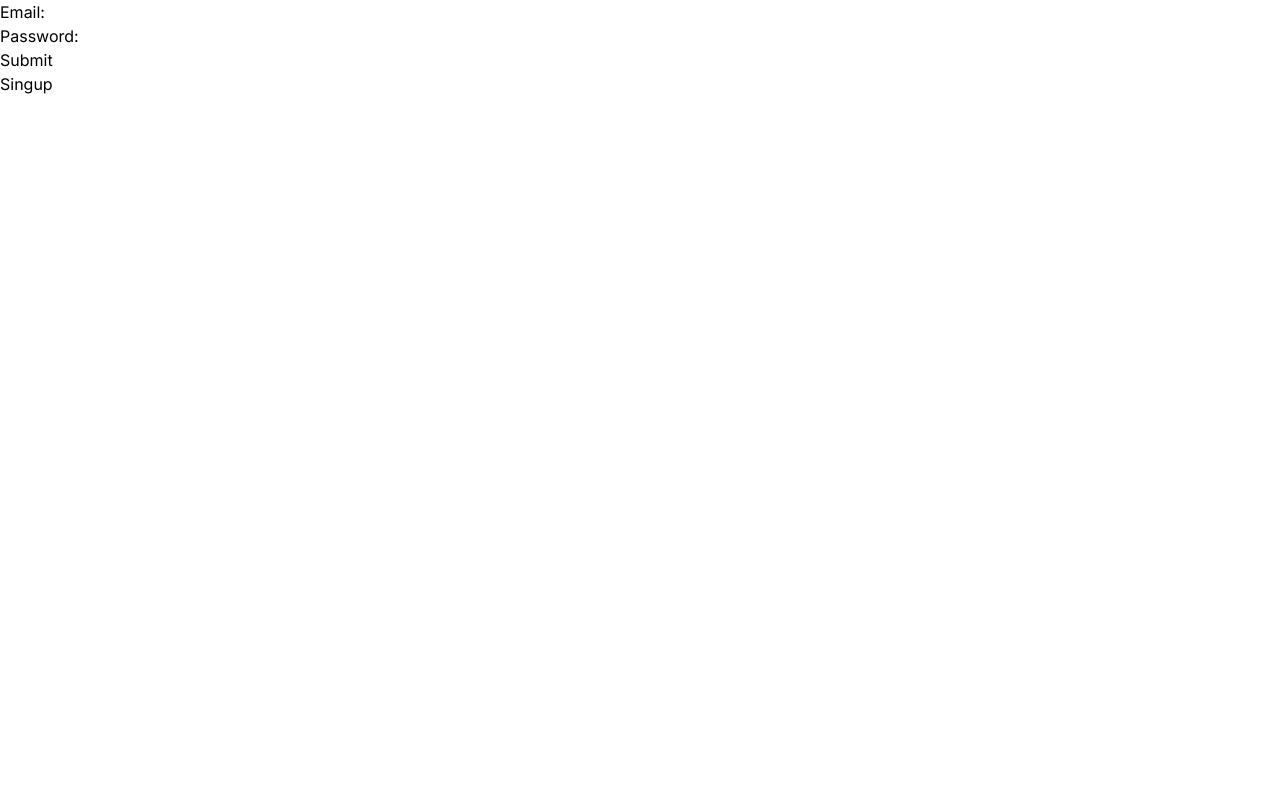
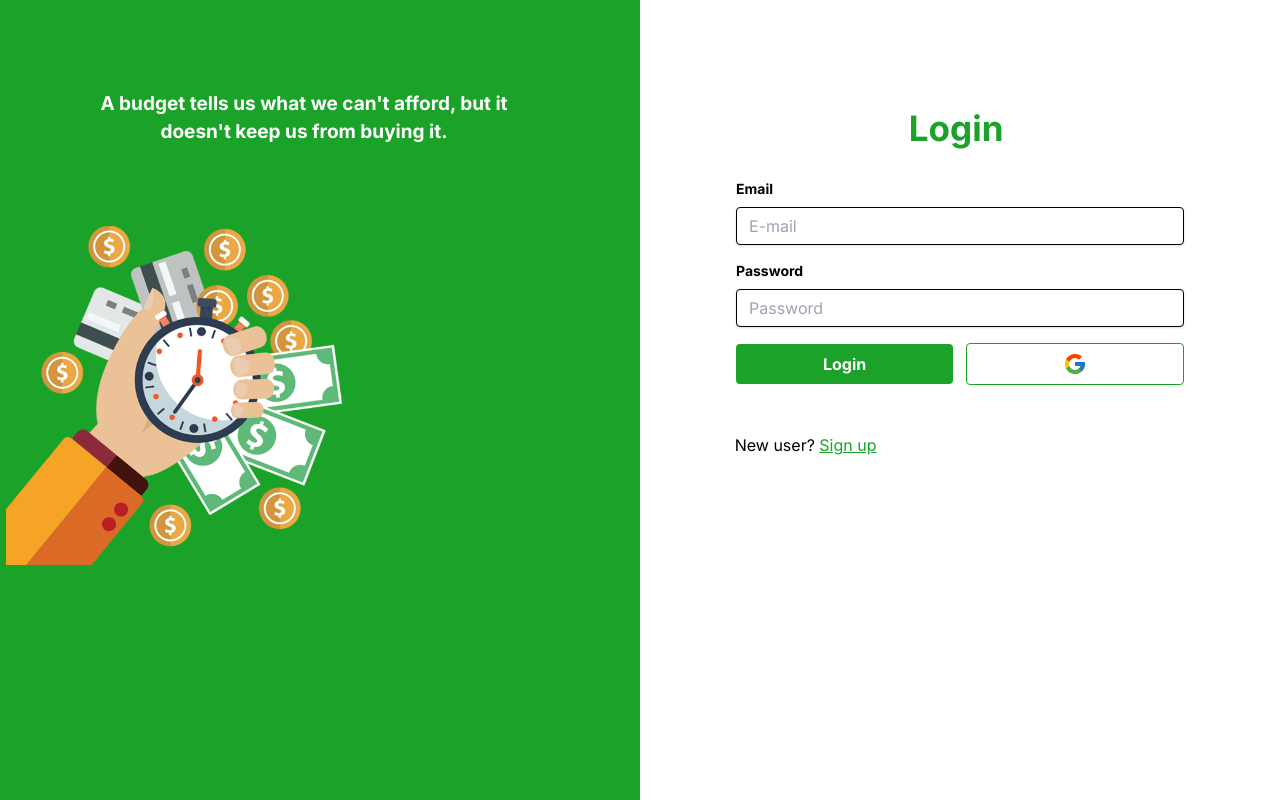
Before and after one commit to Purav2003/Expense-Tracker, a React (Create React App) app: page / in a window 1280 px wide. Built offline with nearby package versions, Linux system fonts and the light colour scheme.

Commit message:
Added login page

```diff
--- a/src/Assets/css/signup.css
+++ b/src/Assets/css/signup.css
@@ -56,6 +56,6 @@
     font-size: 24px !important;
 }
 
-#error{
+#error,#errora{
     color: red;
 }
--- a/src/Pages/Login.jsx
+++ b/src/Pages/Login.jsx
@@ -1,27 +1,69 @@
 import axios from "axios"
-
+import signin from '../Assets/images/login.png';
+import "../Assets/css/signup.css";
+import * as icons from 'react-icons/fc';
 const Login = () => {
 
   const handleSubmit = async (e) => {
     e.preventDefault()
     const email = document.querySelector('.email').value
     const password = document.querySelector('.password').value
+
+
     try {
       await axios.post('http://localhost:5000/api/v1/auth/signin', { email, password })
     } catch (error) {
       console.log(error)
     }
+    const inputs = document.querySelectorAll('.email, .password');
+    inputs.forEach(input => {
+      input.value = '';
+    });
   }
   return (
     <>
-    <form onSubmit={handleSubmit}>
-      Email:<input type="email" name="email" className="email" ></input><br></br>
-      Password:<input type="password" name="password" className="password"></input><br></br>
-      <button type="submit" >Submit</button>
-    </form>
-        <a href="/signup">Singup</a>
+      <div className="lg:flex lg:flex-row">
+        <div className="photo-signup w-[50%] h-[100vh] pt-[7vw] bg-[#1BA329] invisible sm:invisible md:invisible lg:visible xl:visible">
+          <h1 className="text-center ml-[80px] w-[70%] font-bold text-[19px] text-bold text-white">A budget tells us what we can't afford, but it doesn't keep us from buying it.</h1>
+          <img src={signin} className="h-[30vw] mt-[59px] ml-[-15px] max-h-sm"></img>
+        </div>
+        <div className="pl-[5vw] pt-[3vw] first-div">
+          <div>
 
-</>
+            <h1 className="text-[35px] heading-signup font-bold pl-[16vw] pt-[5vw] text-[#1BA329]">Login</h1>
+          </div>
+          <div className="w-full max-w-xs">
+            <form onSubmit={handleSubmit} className="bg-white rounded w-[40vw] px-8 pt-6 pb-8 mb-4">
+
+              <div className="mb-4 form-field">
+                <label className="block text-black-700 text-sm font-bold mb-2">
+                  Email
+                </label>
+                <input className="email shadow appearance-none border border-black rounded w-full py-2 px-3 text-black-700 leading-tight focus:outline-none focus:shadow-outline" type="email" placeholder="E-mail" />
+              </div>
+              <div className="mb-4 form-field">
+                <label className="block text-black-700 text-sm font-bold mb-2">
+                  Password
+                </label>
+                <input className="password shadow appearance-none border border-black rounded w-full py-2 px-3 text-black-700 leading-tight focus:outline-none focus:shadow-outline" type="password" placeholder="Password" />
+              </div>
+              <div className="flex form-field items-center">
+                <button className="bg-[#1BA329] button w-full text-white font-bold py-2 rounded focus:outline-none focus:shadow-outline" type="submit">
+                  Login
+                </button>
+                <button className="border content-center border-[#1BA329] ml-[1vw] button w-full text-white font-bold py-2 rounded focus:outline-none focus:shadow-outline flex flex-row " type="button">
+                  <icons.FcGoogle className="icon-google"></icons.FcGoogle>
+                </button>
+              </div>
+            </form>
+            <p className="pl-[2.4vw] second-signup">New user? <a href="/signup" className="underline text-[#1BA329]">Sign up</a></p>
+
+          </div>
+        </div>
+
+      </div>
+
+    </>
   )
 }
 export default Login
--- a/src/Pages/Signup.jsx
+++ b/src/Pages/Signup.jsx
@@ -11,23 +11,35 @@ const Signup = () => {
     const name = document.querySelector('.name').value
     const mobile = document.querySelector('.mobile').value
     const phonearray = Array.from(mobile)
+    let error_number = 0
+    let error_password = 0
+
     if (phonearray.length !== 10) {
-      const error_number = 1
+      error_number = 1
     }
     if (!/^(?=.*\d)(?=.*[a-z])(?=.*[A-Z])(?=.*[^a-zA-Z0-9]).{8,1024}$/.test(password)) {
-      const error_password = 1
+      error_password = 1
     }
     phonearray.length === 10 && /^(?=.*\d)(?=.*[a-z])(?=.*[A-Z])(?=.*[^a-zA-Z0-9]).{8,1024}$/.test(password) ?
       <>
         {document.getElementById('error').innerHTML = ''}
+        {document.getElementById('errora').innerHTML = ''}
+
+
         try {
           await axios.post('http://localhost:5000/api/v1/auth/signup', { email, password, name, mobile })
         } catch (error) {
 
-        }</> : document.getElementById('error').innerHTML = '<h1 className="pt-[0.5vw]">Invalid Phone Number</h1>'
+        }</> : <>
+            {
+        error_number===1?document.getElementById('error').innerHTML = '<h1 className="pt-[0.5vw]">Invalid Phone Number</h1>':""
+        }
+        {
+           error_password===1?document.getElementById('errora').innerHTML = '<h1 className="pt-[0.5vw]">Password is not safe</h1>':""
 
+        }
 
-
+      </>
   }
   return (
     <>
@@ -64,18 +76,19 @@ const Signup = () => {
                   Password
                 </label>
                 <input className="password shadow appearance-none border border-black rounded w-full py-2 px-3 text-black-700 leading-tight focus:outline-none focus:shadow-outline" type="password" placeholder="Password" />
+                <div id="errora"></div>
+
               </div>
               <div className="flex form-field items-center">
                 <button className="bg-[#1BA329] button w-full text-white font-bold py-2 rounded focus:outline-none focus:shadow-outline" type="submit">
                   Sign Up
                 </button>
-                <button className="border content-center border-[#1BA329] ml-[1vw] button w-full text-white font-bold py-2 rounded focus:outline-none focus:shadow-outline" type="button">
+                <button className="border content-center border-[#1BA329] ml-[1vw] button w-full text-white font-bold py-2 rounded focus:outline-none focus:shadow-outline flex flex-row " type="button">
                   <icons.FcGoogle className="icon-google"></icons.FcGoogle>
                 </button>
-
               </div>
             </form>
-            <p className="pl-[2.4vw] second-signup">Already have an account? <a href="/login" className="underline text-[#1BA329]">Login</a></p>
+            <p className="pl-[2.4vw] second-signup">Already have an account? <a href="/" className="underline text-[#1BA329]">Login</a></p>
 
           </div>
         </div>
```
